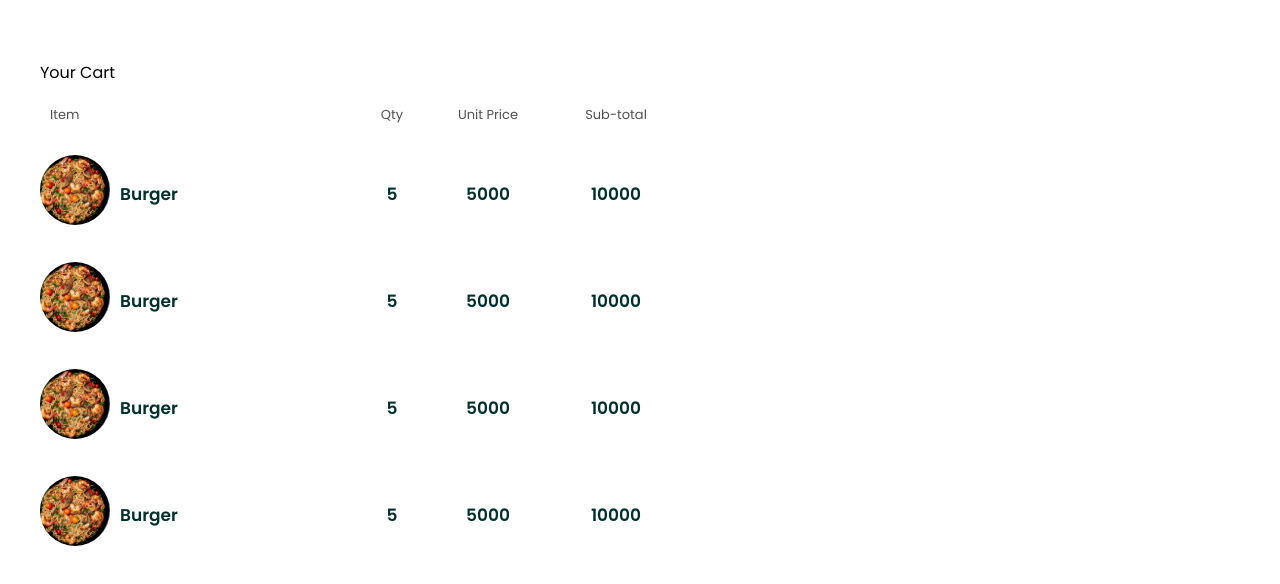
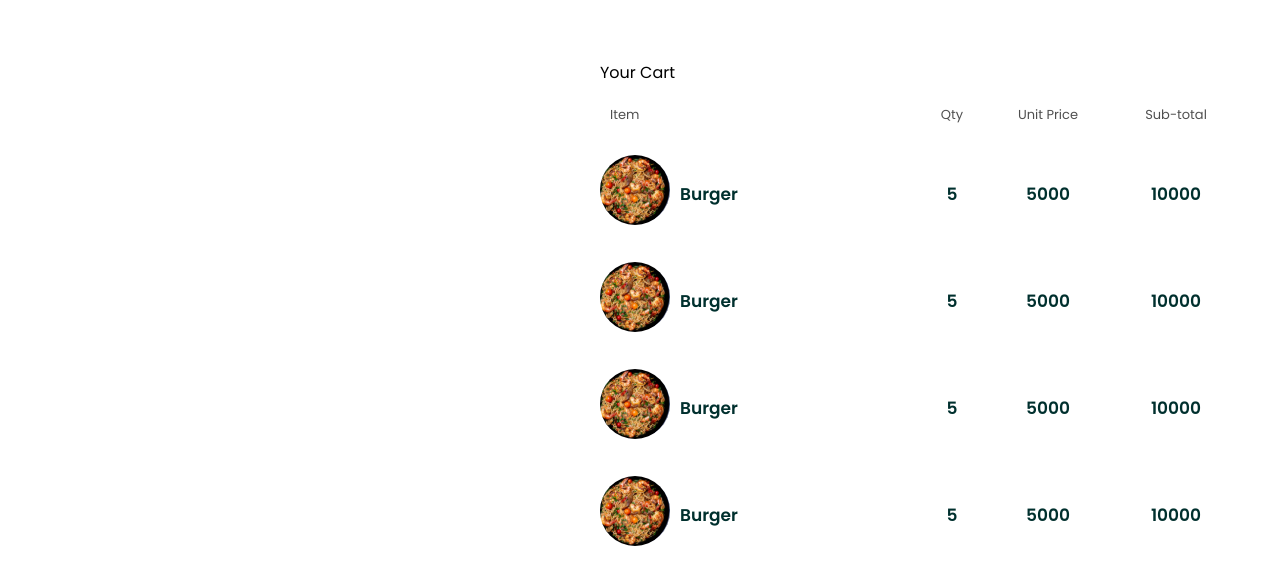
Before and after one commit to akarshgangwar/Week2_Angular_Assignment, an Angular app: page /yourCart in a window 1280 px wide. Shown: the top 584 px of the page. Built offline with nearby package versions, Linux system fonts and the light colour scheme.

Commit message:
styling issue of Cart constainer fixed

```diff
--- a/src/app/your-cart/your-cart.component.css
+++ b/src/app/your-cart/your-cart.component.css
@@ -10,6 +10,8 @@
 .container{
     width: 50%;
     /* margin: 0 auto; */
+    margin-left: auto;
+    margin-right: 0px;
     height: 100vh;
     padding: 60px 40px;
 }
```
